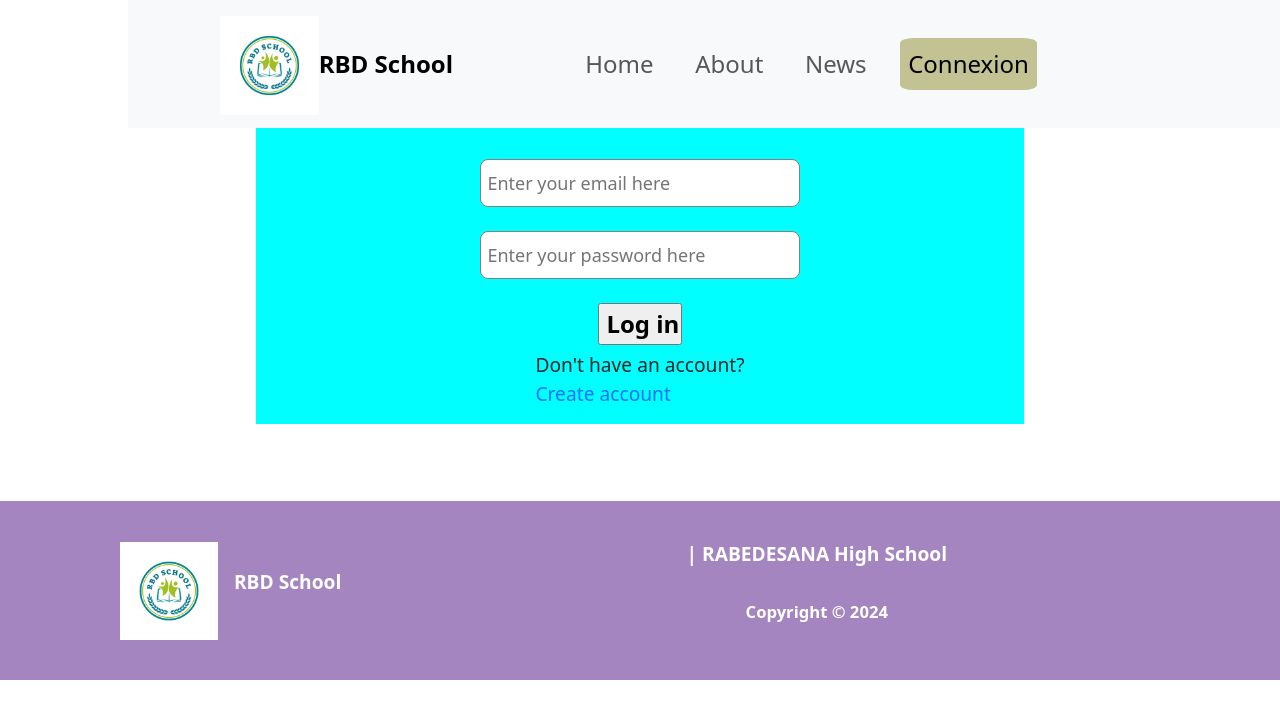
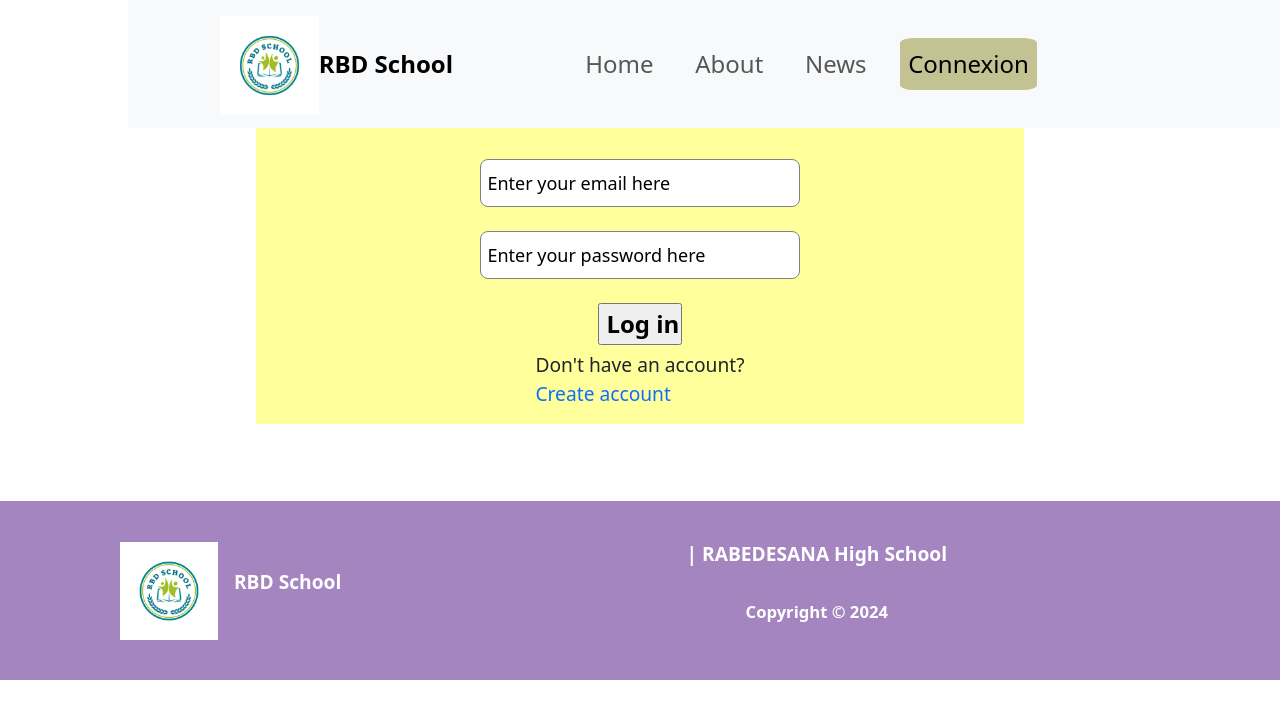
Before and after one commit to rbd3/school-react, a React (Vite) app: page /connexion in a window 1280 px wide. Shown: the top 718 px of the page. Built offline with nearby package versions, Linux system fonts and the light colour scheme.

Commit message:
Update login style

```diff
--- a/src/assets/login.css
+++ b/src/assets/login.css
@@ -3,11 +3,14 @@
   display: flex;
   align-items: center;
   justify-content: center;
-    background-color: aqua;
+  background-color: rgba(255, 255, 155, 1);
   width: 60vw;
   height: auto;
   margin-left: 20%;
+
 }
+
+
 
   .login-title {
     display: flex;
@@ -26,6 +29,10 @@
   .inputContainer > .errorLabel {
     color: red;
     font-size: 1rem;
+  }
+
+  .inputBox::placeholder {
+    color: black;
   }
 
   .inputBox {
```
Also changed, not shown: public/media/Quanta-CreativeChess.webp (added), public/media/chess-playing-hand.webp (added). Lines whose indentation alone changed are shown as unchanged.
